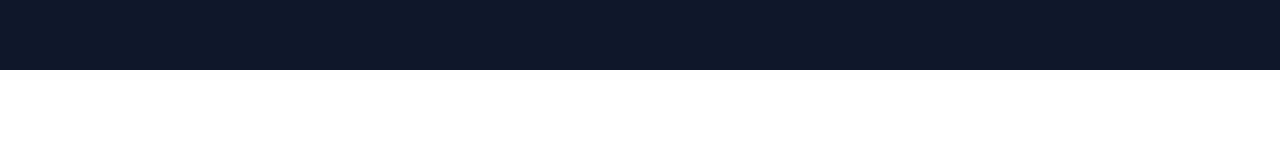
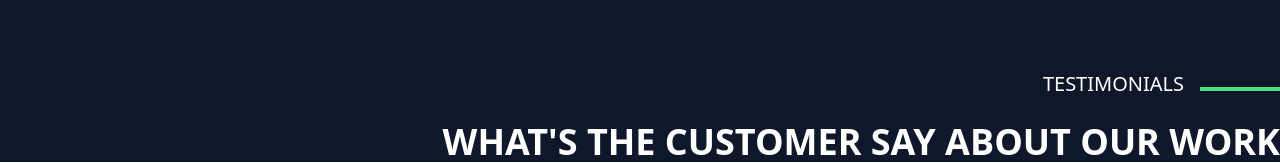
Before and after one commit to RubaCodes/proj-html-vuejs, a Vue app: page / in a window 1280 px wide. Shown: the part 3664-3827 px from the top of the page. Before the commit the page ends 3734 px from the top, so only its background shows below. Built offline with nearby package versions, Linux system fonts and the light colour scheme.

Commit message:
Creata sezione review + titolo

```diff
--- a/src/App.vue
+++ b/src/App.vue
@@ -7,6 +7,7 @@
     <BaseConsultants class="py-28" />
     <BaseStrategy />
     <BaseProject class="py-32" />
+    <BaseReviews />
   </div>
 </template>
 
@@ -15,6 +16,7 @@
 import BaseHeader from './components/BaseHeader.vue';
 import BaseHero from './components/BaseHero.vue';
 import BaseProject from './components/BaseProject.vue';
+import BaseReviews from './components/BaseReviews.vue';
 import BaseStrategy from './components/BaseStrategy.vue';
 
 export default {
@@ -25,6 +27,7 @@
     BaseConsultants,
     BaseStrategy,
     BaseProject,
+    BaseReviews,
   },
 };
 </script>
--- /dev/null
+++ b/src/components/BaseReviews.vue
@@ -0,0 +1,22 @@
+<template>
+  <section class="bg-slate-900" id="reviews">
+    <div class="text-right container mx-auto text-white">
+      <div class="flex gap-4 items-baseline pb-6 justify-end">
+        <h3 class="text-xl uppercase">testimonials</h3>
+        <hr class="w-20 border-green-400 border-2" />
+      </div>
+      <!-- titolo -->
+      <h2 class="text-4xl uppercase font-bold">
+        what's the customer say about our work
+      </h2>
+    </div>
+  </section>
+</template>
+
+<script>
+export default {
+  name: ' BaseReviews',
+};
+</script>
+
+<style></style>
--- a/src/data.js
+++ b/src/data.js
@@ -45,4 +45,24 @@
       media: '../assets/img/z1el4c4p-790x592.jpg',
     },
   ],
+  reviews: [
+    {
+      name: 'Vera Duncan',
+      company: 'Amazon',
+      paragraph:
+        'Lorem ipsum dolor sit amet, consectetur adipiscing elit, sed do eiusmod tempor incididunt ut labore et dolore magna aliqua. Ut enim ad minim veniam, quis nostrud exercitation ullamco laboris nisi ut aliquip ex ea commodo consequat. Duis aute irure dolor in reprehenderit in voluptate velit esse cillum dolore eu fugiat nulla pariatur. Excepteur sint occaecat cupidatat non proident, sunt in culpa qui officia deserunt mollit anim id est laborum.',
+    },
+    {
+      name: 'Todd Howard',
+      company: 'Google',
+      paragraph:
+        'Lorem ipsum dolor sit amet, consectetur adipiscing elit, sed do eiusmod tempor incididunt ut labore et dolore magna aliqua. Ut enim ad minim veniam, quis nostrud exercitation ullamco laboris nisi ut aliquip ex ea commodo consequat. Duis aute irure dolor in reprehenderit in voluptate velit esse cillum dolore eu fugiat nulla pariatur. Excepteur sint occaecat cupidatat non proident, sunt in culpa qui officia deserunt mollit anim id est laborum.',
+    },
+    {
+      name: 'Jeremi Hammond',
+      company: 'Microsoft',
+      paragraph:
+        'Lorem ipsum dolor sit amet, consectetur adipiscing elit, sed do eiusmod tempor incididunt ut labore et dolore magna aliqua. Ut enim ad minim veniam, quis nostrud exercitation ullamco laboris nisi ut aliquip ex ea commodo consequat. Duis aute irure dolor in reprehenderit in voluptate velit esse cillum dolore eu fugiat nulla pariatur. Excepteur sint occaecat cupidatat non proident, sunt in culpa qui officia deserunt mollit anim id est laborum.',
+    },
+  ],
 });
```
